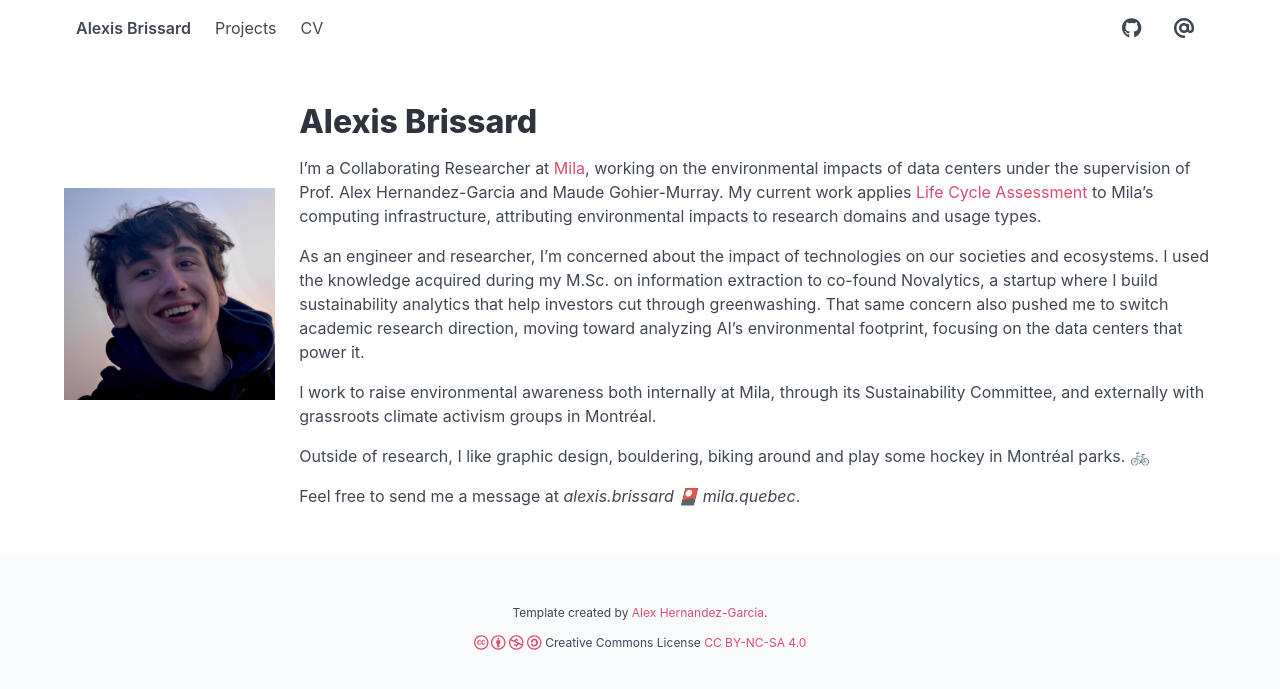
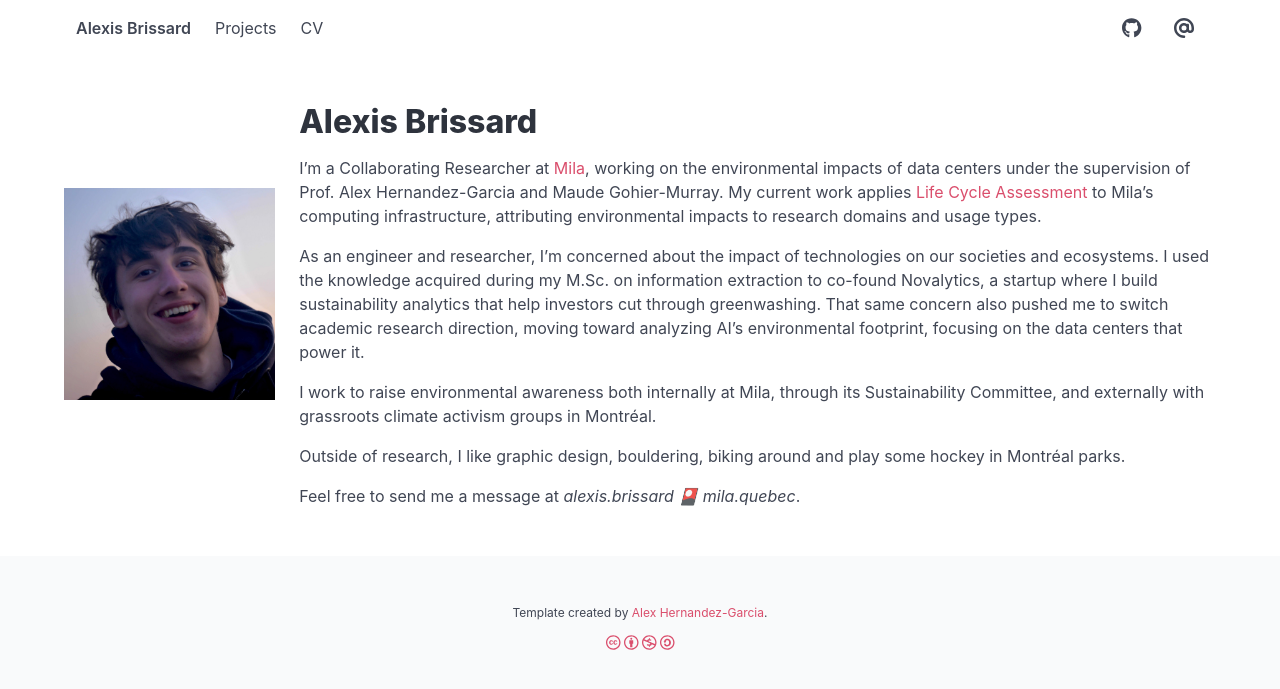
Before and after one commit to abrissard/abrissard.github.io, a Jekyll site: the page built from index.md, in a window 1280 px wide. Shown: the top 689 px of the page. Built offline with Jekyll 4.4.1, drawn with Linux system fonts in a browser that asks for light colours; a style sheet for code colours, icons or effects is not loaded.

Commit message:
:lipstick: footer

```diff
--- a/_includes/footer.html
+++ b/_includes/footer.html
@@ -1,13 +1,7 @@
 <footer class="footer">
   <div class="content has-text-centered is-size-7">
-    {% capture content %}{% include footer.md %}{% endcapture %}
+    {% capture content %}{% include footer.md %}
+<a href="https://creativecommons.org/licenses/by-nc-sa/4.0/"><i class="fab fa-creative-commons fa-{{ include.icon-size }}" aria-hidden="true"></i> <i class="fab fa-creative-commons-by fa-{{ include.icon-size }}" aria-hidden="true"></i> <i class="fab fa-creative-commons-nc fa-{{ include.icon-size }}" aria-hidden="true"></i> <i class="fab fa-creative-commons-sa fa-{{ include.icon-size }}" aria-hidden="true"></i></a>{% endcapture %}
     {{ content | markdownify }}
-    <a href="https://creativecommons.org/licenses/by-nc-sa/4.0/">
-      <i class="fab fa-creative-commons fa-{{ include.icon-size }}" aria-hidden="true"></i>
-      <i class="fab fa-creative-commons-by fa-{{ include.icon-size }}" aria-hidden="true"></i>
-      <i class="fab fa-creative-commons-nc fa-{{ include.icon-size }}" aria-hidden="true"></i>
-      <i class="fab fa-creative-commons-sa fa-{{ include.icon-size }}" aria-hidden="true"></i>
-    </a>
-    Creative Commons License <a href="https://creativecommons.org/licenses/by-nc-sa/4.0/">CC BY-NC-SA 4.0</a>
   </div>
 </footer>
--- a/index.md
+++ b/index.md
@@ -10,6 +10,6 @@ As an engineer and researcher, I'm concerned about the impact of technologies on
 
 I work to raise environmental awareness both internally at Mila, through its Sustainability Committee, and externally with grassroots climate activism groups in Montréal.
 
-Outside of research, I like graphic design, bouldering, biking around and play some hockey in Montréal parks. 🚲
+Outside of research, I like graphic design, bouldering, biking around and play some hockey in Montréal parks.
 
 Feel free to send me a message at *alexis.brissard 🎴 mila.quebec*.
```
Also changed, not shown: _includes/footer.md (line endings or trailing spaces).
